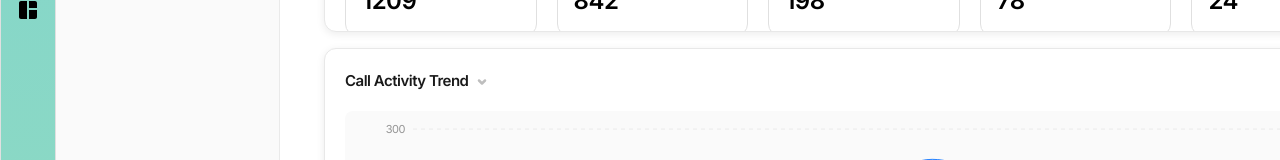
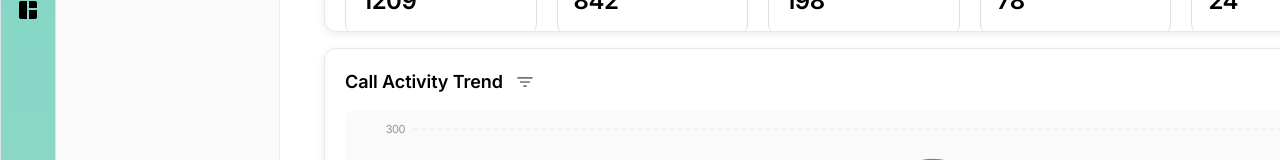
Before and after one commit to le-Affan/closiro-frontend, a React (Create React App) app: page / in a window 1280 px wide. Shown: the part 358-518 px from the top of the page. Built offline with nearby package versions, Linux system fonts and the light colour scheme.

Commit message:
fix: all stat card headings and styling matches figma file now

```diff
--- a/src/components/FounderView.jsx
+++ b/src/components/FounderView.jsx
@@ -4,6 +4,7 @@ import {
   XAxis, YAxis, CartesianGrid, ResponsiveContainer, LabelList,
 } from 'recharts';
 import ArrowDownwardIcon from '@mui/icons-material/ArrowDownward';
+import FilterListIcon from '@mui/icons-material/FilterList';
 import { Card, CardHeader, ConnectedCardMenu, Sparkle, PerformersTable, PipelineFunnel, DashboardGrid, ChartConfigRegistryContext, CardIdContext, CHART_DEFAULTS } from './SharedUI';
 import { adminKpis, pipelineData, monthlyRevenueData, repPerformanceTable } from '../data/mockData';
 
@@ -310,11 +311,9 @@ const FounderView = () => {
     'founder-monthly-revenue': (
       <Card cardId="founder-monthly-revenue" title="Monthly Revenue Target" data={monthlyTableData} hasChart onDuplicate={handleDuplicate}>
         <div className="flex items-center justify-between mb-4">
-          <div className="flex items-center gap-2">
-            <h3 className="text-[13px] font-semibold text-[#585858]">Monthly Revenue Target</h3>
-            <svg width="12" height="12" viewBox="0 0 12 12" fill="none">
-              <path d="M3 4.5L6 7.5L9 4.5" stroke="#bebebe" strokeWidth="1.3" strokeLinecap="round" strokeLinejoin="round" />
-            </svg>
+          <div className="flex items-center" style={{ gap: 12 }}>
+            <h3 className="font-semibold text-[#000000]" style={{ fontFamily: 'Inter', fontSize: 18, lineHeight: '120%', letterSpacing: '-0.09px' }}>Monthly Revenue Target</h3>
+            <FilterListIcon sx={{ fontSize: 20 }} style={{ color: '#737373' }} />
           </div>
           <div className="flex items-center gap-3">
             <button className="text-[11px] font-medium text-[#585858] border border-[#e0e0e0] rounded-lg px-3 py-1.5 hover:bg-[#f4f6f8] transition-colors duration-150">
--- a/src/components/SharedUI.jsx
+++ b/src/components/SharedUI.jsx
@@ -1,5 +1,6 @@
 import { useState, useEffect, useRef, useContext, createContext, Children } from 'react';
 import { createPortal } from 'react-dom';
+import FilterListIcon from '@mui/icons-material/FilterList';
 import {
   ResponsiveContainer, RadialBarChart, RadialBar, PolarAngleAxis,
 } from 'recharts';
@@ -182,14 +183,13 @@ export const CardHeader = ({ title }) => {
           onChange={(e) => setName(e.target.value)}
           onBlur={() => setRenaming(false)}
           onKeyDown={(e) => e.key === 'Enter' && setRenaming(false)}
-          className="text-[15px] font-semibold text-[#1a1a1a] border border-[#e0e0e0] rounded px-1 outline-none"
+          className="font-semibold text-[#000000] border border-[#e0e0e0] rounded px-1 outline-none"
+          style={{ fontFamily: 'Inter', fontSize: 18, lineHeight: '120%', letterSpacing: '-0.09px' }}
         />
       ) : (
-        <div className="flex items-center gap-2">
-          <h3 className="text-[15px] font-semibold text-[#1a1a1a]">{name}</h3>
-          <svg width="12" height="12" viewBox="0 0 12 12" fill="none">
-            <path d="M3 4.5L6 7.5L9 4.5" stroke="#bebebe" strokeWidth="2.5" strokeLinecap="round" strokeLinejoin="round" />
-          </svg>
+        <div className="flex items-center" style={{ gap: 12 }}>
+          <h3 className="font-semibold text-[#000000]" style={{ fontFamily: 'Inter', fontSize: 18, lineHeight: '120%', letterSpacing: '-0.09px' }}>{name}</h3>
+          <FilterListIcon sx={{ fontSize: 20 }} style={{ color: '#737373' }} />
         </div>
       )}
       <CardMenu onAction={handleAction} />
```
